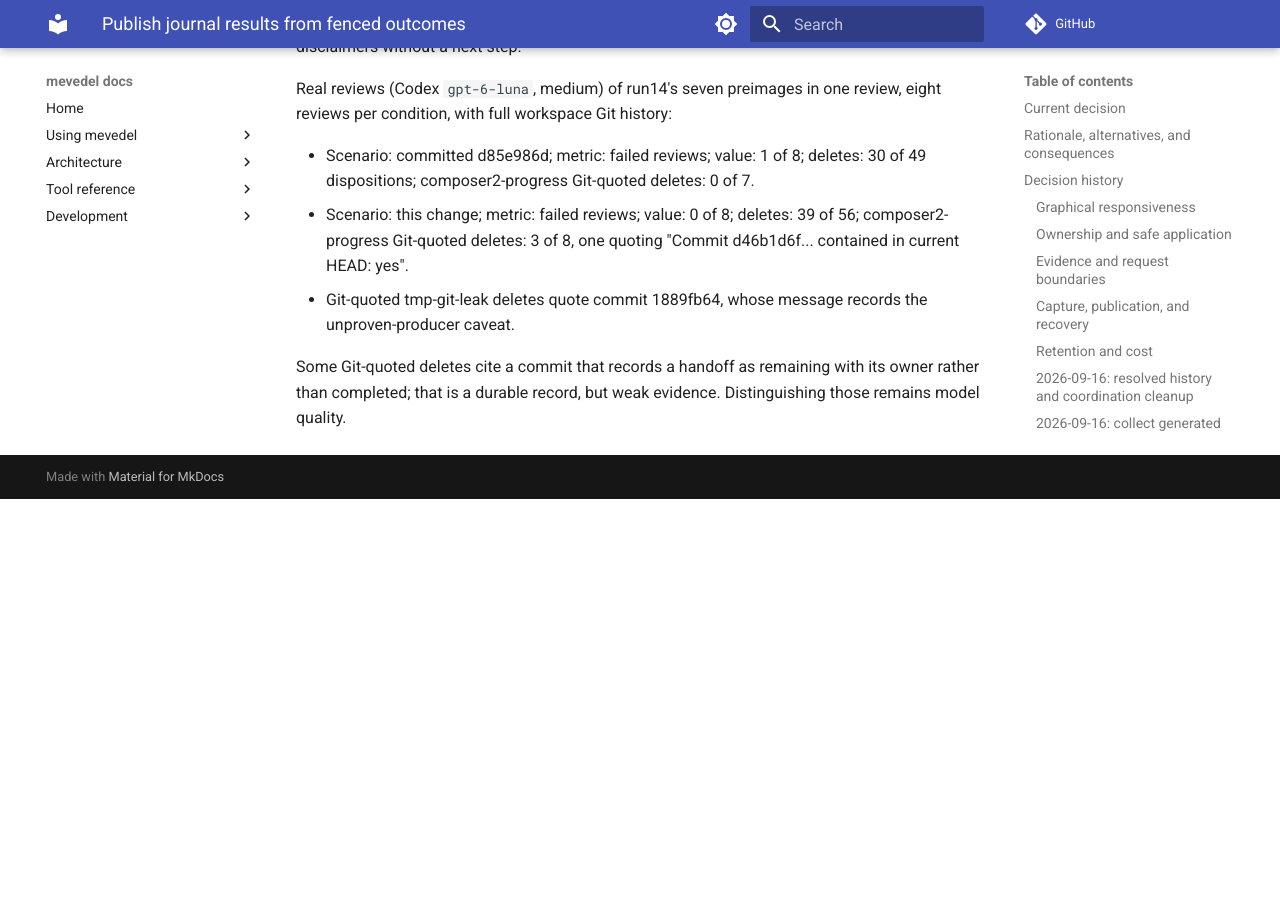
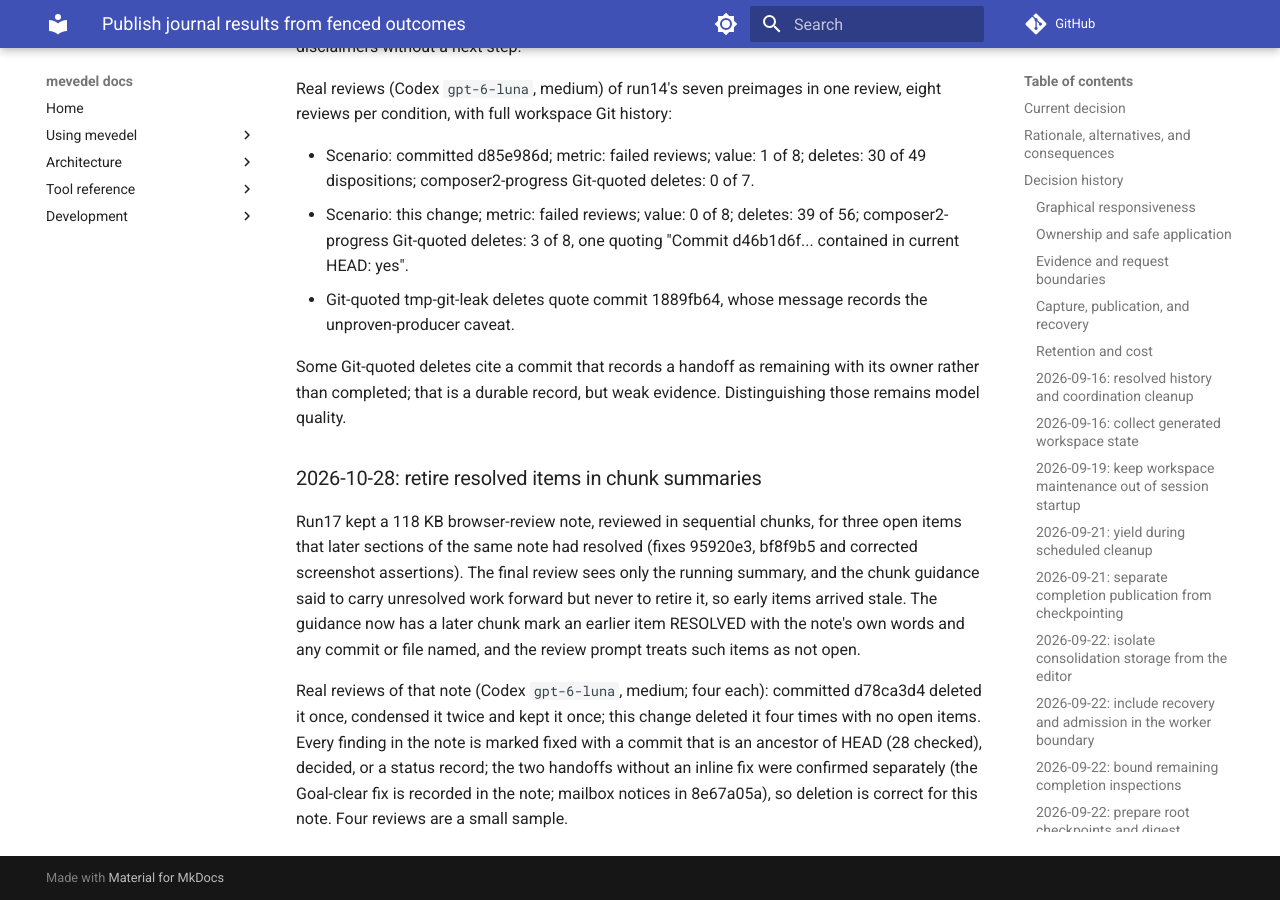
Before and after one commit to FrauH0lle/mevedel, an MkDocs documentation site: the page built from docs/adr/0117-publish-journal-results-from-fenced-outcomes.md, in a window 1280 px wide and 900 px high, scrolled down 29210 px. Built offline with MkDocs 1.6.1 and Material for MkDocs 9.7.7, drawn with Linux system fonts in a browser that asks for light colours; comment, search, counter and statistics services are not loaded; before the commit the page ends 29709 px from its top, so only the background shows below that.

Commit message:
fix(memory): Retire resolved items in chunked note summaries
A long note reviewed in chunks was kept for three open items that later
sections of the same note resolved: the running summary carried unresolved
work forward but was never told to retire it, and the final review sees only
the summary. Later chunks now mark earlier items RESOLVED with the note's own
words and any commit or file named; the review prompt treats them as not open.

Run17's note, four real reviews each (Codex gpt-6-luna, medium): deleted
1/4 -> 4/4. All 28 fix commits it cites are in HEAD; its remaining handoffs
were confirmed resolved separately.

```diff
--- a/docs/adr/0117-publish-journal-results-from-fenced-outcomes.md
+++ b/docs/adr/0117-publish-journal-results-from-fenced-outcomes.md
@@ -1314,3 +1314,21 @@ review, eight reviews per condition, with full workspace Git history:
 Some Git-quoted deletes cite a commit that records a handoff as remaining with
 its owner rather than completed; that is a durable record, but weak evidence.
 Distinguishing those remains model quality.
+
+### 2026-10-28: retire resolved items in chunk summaries
+
+Run17 kept a 118 KB browser-review note, reviewed in sequential chunks, for three
+open items that later sections of the same note had resolved (fixes 95920e3,
+bf8f9b5 and corrected screenshot assertions). The final review sees only the
+running summary, and the chunk guidance said to carry unresolved work forward
+but never to retire it, so early items arrived stale. The guidance now has a
+later chunk mark an earlier item RESOLVED with the note's own words and any
+commit or file named, and the review prompt treats such items as not open.
+
+Real reviews of that note (Codex `gpt-6-luna`, medium; four each): committed
+d78ca3d4 deleted it once, condensed it twice and kept it once; this change
+deleted it four times with no open items. Every finding in the note is marked
+fixed with a commit that is an ancestor of HEAD (28 checked), decided, or a
+status record; the two handoffs without an inline fix were confirmed separately
+(the Goal-clear fix is recorded in the note; mailbox notices in 8e67a05a), so
+deletion is correct for this note. Four reviews are a small sample.
```
Also changed, not shown: prompts/memory/consolidation.md (+3 -0 lines), 3 other files.
